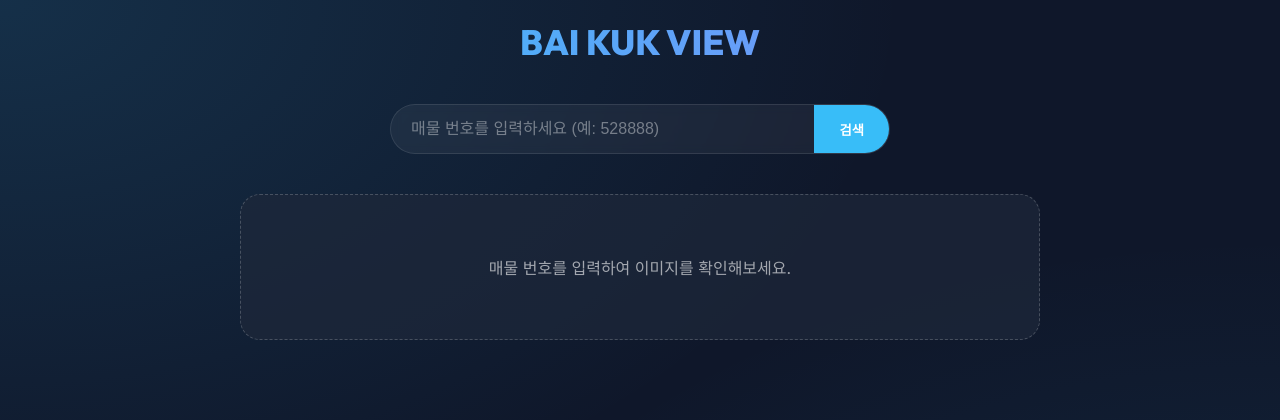
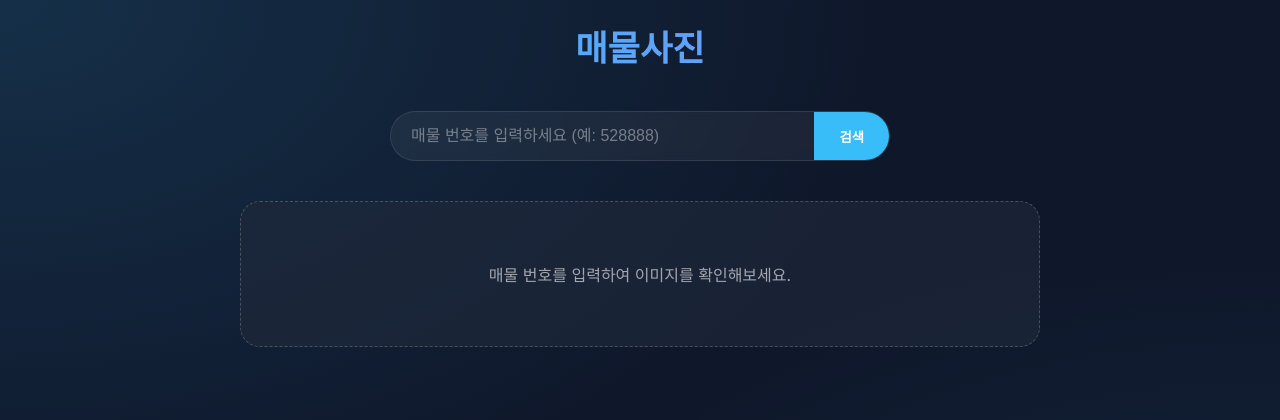
Before and after one commit to mhale45/maemul-image, a Flask app: page / in a window 1280 px wide. Shown: the top 420 px of the page. Run offline with Flask 3, Linux system fonts and the light colour scheme.

Commit message:
수동 업데이트

```diff
--- a/index.html
+++ b/index.html
@@ -4,7 +4,7 @@
 <head>
     <meta charset="UTF-8">
     <meta name="viewport" content="width=device-width, initial-scale=1.0">
-    <title>BAI KUK VIEW</title>
+    <title>매물사진</title>
     <!-- Google Fonts: Inter & Outfit -->
     <link href="https://fonts.googleapis.com/css2?family=Inter:wght@400;700&family=Outfit:wght@300;600;800&display=swap"
         rel="stylesheet">
@@ -108,7 +108,7 @@
 <body>
     <div class="container">
         <header>
-            <h1>BAI KUK VIEW</h1>
+            <h1>매물사진</h1>
         </header>
 
         <div class="image-list">
--- a/templates/index.html
+++ b/templates/index.html
@@ -4,7 +4,7 @@
 <head>
     <meta charset="UTF-8">
     <meta name="viewport" content="width=device-width, initial-scale=1.0">
-    <title>BAI KUK VIEW</title>
+    <title>매물사진</title>
     <!-- Google Fonts: Inter & Outfit -->
     <link href="https://fonts.googleapis.com/css2?family=Inter:wght@400;700&family=Outfit:wght@300;600;800&display=swap"
         rel="stylesheet">
@@ -260,7 +260,7 @@
 
         {% if not item_data or not item_data.images %}
         <header>
-            <h1>BAI KUK VIEW</h1>
+            <h1>매물사진</h1>
         </header>
         <div class="search-container">
             <form action="/" method="GET" class="search-form">
```
